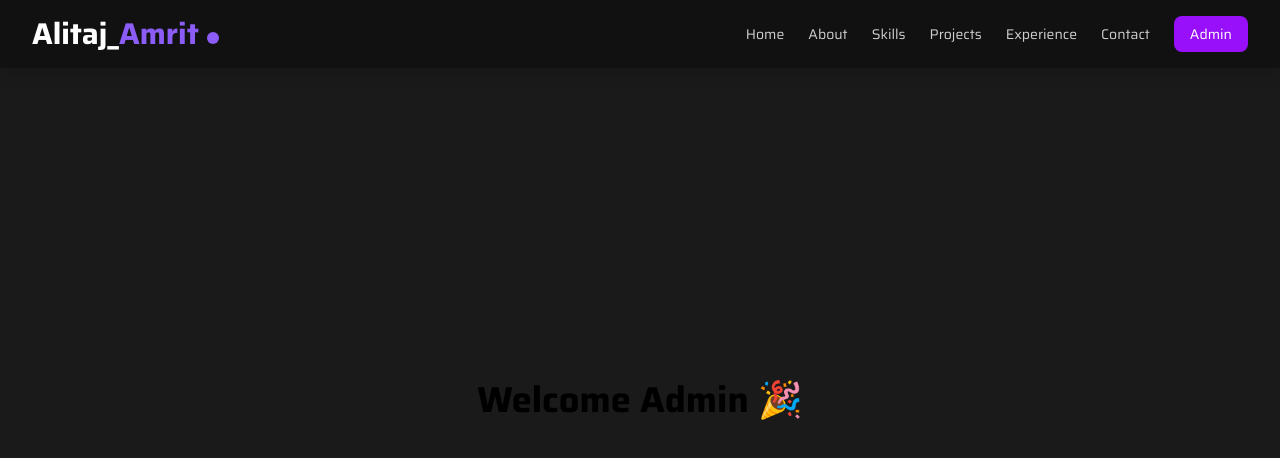
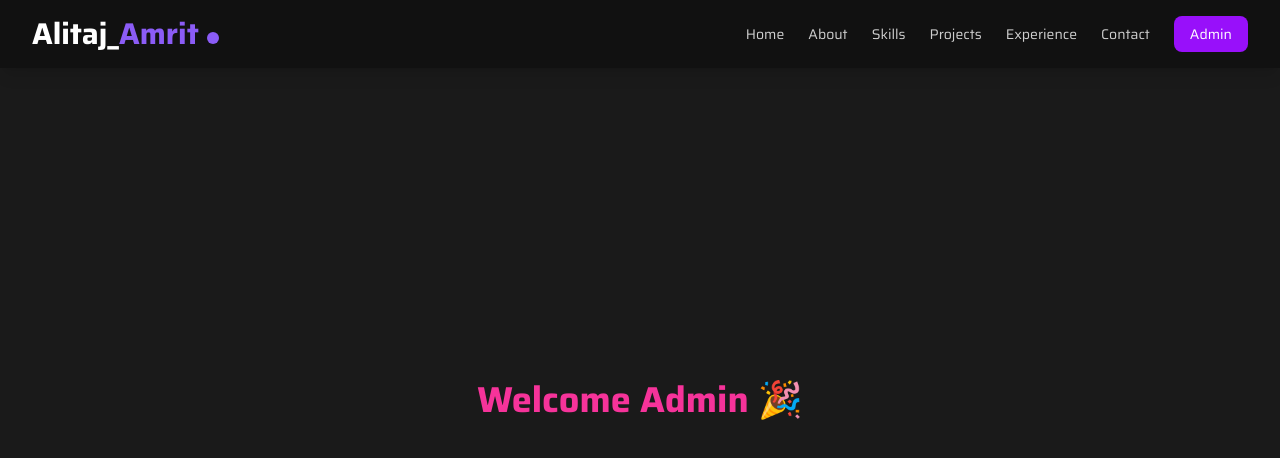
Before and after one commit to alitajalam/Alitaj_portf1, a React (Vite) app: page /admin-dashboard in a window 1280 px wide. Shown: the top 458 px of the page. Built offline with nearby package versions, Linux system fonts and the light colour scheme.

Commit message:
hide/show rplace with eye icon

```diff
--- a/src/components/Admin.jsx
+++ b/src/components/Admin.jsx
@@ -1,6 +1,6 @@
 import React, { useState } from "react";
 import { motion } from "framer-motion";
-import { Lock, Mail, Eye, EyeOff } from "lucide-react";
+import { Lock, Mail } from "lucide-react";
 import { useNavigate } from "react-router-dom";
 
 const Admin = () => {
@@ -92,13 +92,9 @@ return (
             <button
                 type="button"
                 onClick={() => setShowPassword(!showPassword)}
-                className="text-purple hover:text-white transition ml-2"
+                className="text-purple font-semibold ml-2"
             >
-                {showPassword ? (
-                <EyeOff size={20} />
-                ) : (
-                <Eye size={20} />
-                )}
+                {showPassword ? "HIDE" : "SHOW"}
             </button>
             </div>
         </div>
--- a/src/pages/AdminDashboard.jsx
+++ b/src/pages/AdminDashboard.jsx
@@ -3,7 +3,7 @@ import React from "react";
 const AdminDashboard = () => {
 return (
     <div className="min-h-screen flex items-center justify-center">
-    <h1 className="text-4xl font-bold">
+    <h1 className="text-4xl font-bold text-pink-500">
         Welcome Admin 🎉
     </h1>
     </div>
```
